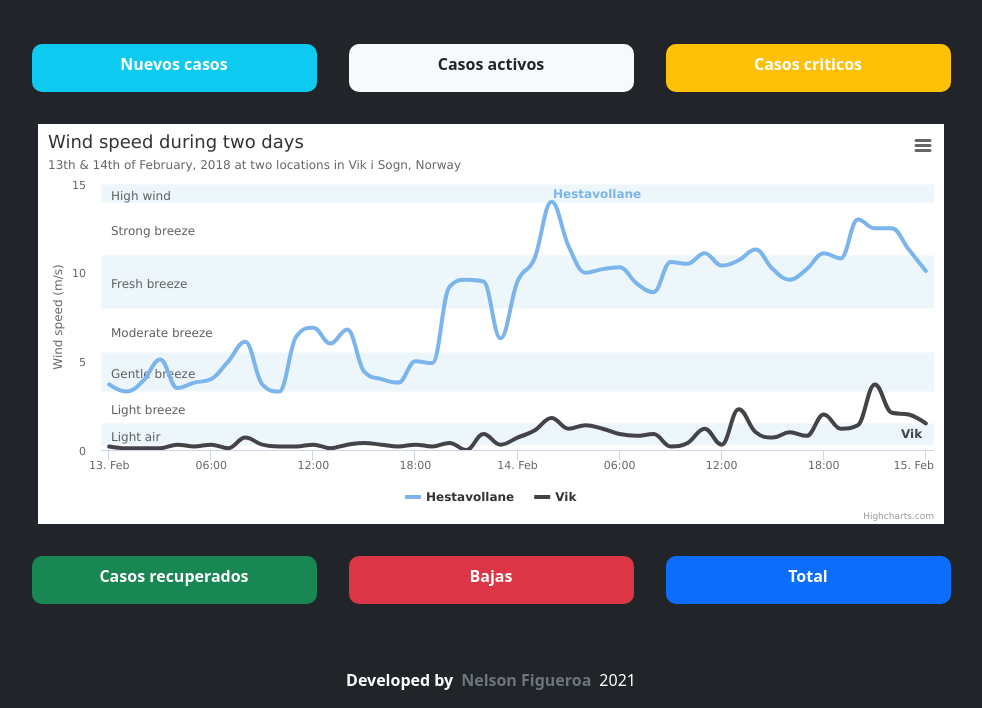
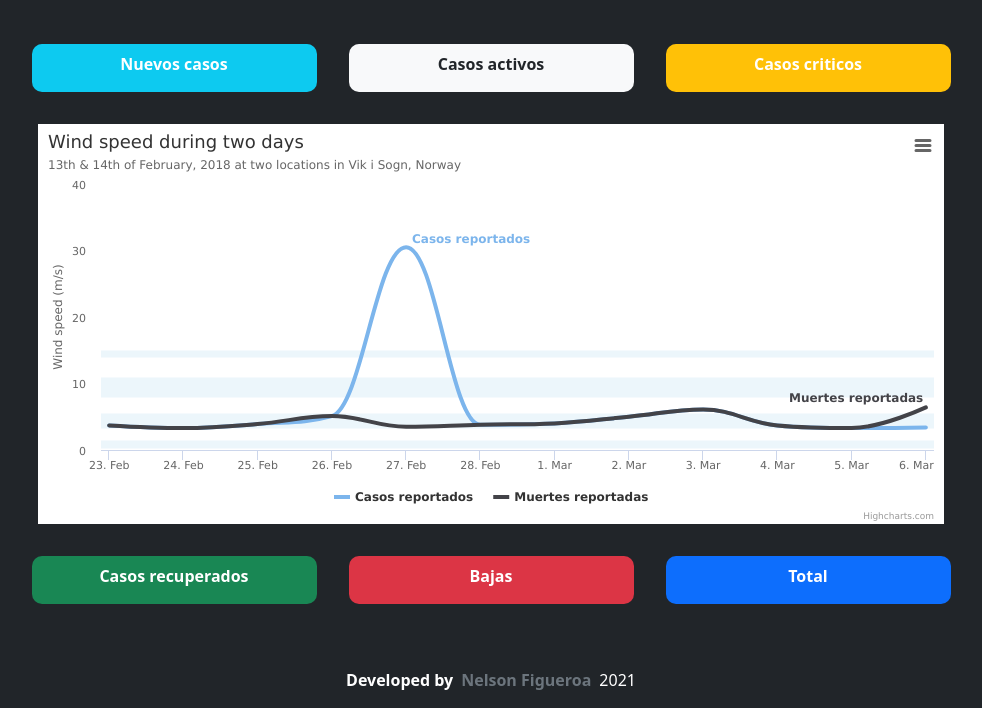
Before and after one commit to NelsonEstebanF/covid19, a Django app: page / in a window 1280 px wide. Shown: the part 210-918 px from the top of the page, without its empty margins (149-1131 px from the left). Run offline with Django 3.2, Linux system fonts and the light colour scheme; some libraries are stand-ins or nearby versions.

Commit message:
formatdate

```diff
--- a/core/templates/core/covid.html
+++ b/core/templates/core/covid.html
@@ -116,7 +116,6 @@
           to: 1.5,
           color: 'rgba(68, 170, 213, 0.1)',
           label: {
-            text: 'Light air',
               style: {
               color: '#606060'
             }
@@ -126,7 +125,6 @@
           to: 3.3,
           color: 'rgba(0, 0, 0, 0)',
           label: {
-            text: 'Light breeze',
               style: {
               color: '#606060'
             }
@@ -136,7 +134,6 @@
           to: 5.5,
           color: 'rgba(68, 170, 213, 0.1)',
           label: {
-            text: 'Gentle breeze',
               style: {
               color: '#606060'
             }
@@ -146,7 +143,6 @@
           to: 8,
           color: 'rgba(0, 0, 0, 0)',
           label: {
-            text: 'Moderate breeze',
               style: {
               color: '#606060'
             }
@@ -156,7 +152,6 @@
           to: 11,
           color: 'rgba(68, 170, 213, 0.1)',
           label: {
-            text: 'Fresh breeze',
               style: {
               color: '#606060'
             }
@@ -166,7 +161,6 @@
           to: 14,
           color: 'rgba(0, 0, 0, 0)',
           label: {
-            text: 'Strong breeze',
               style: {
               color: '#606060'
             }
@@ -176,7 +170,6 @@
           to: 15,
           color: 'rgba(68, 170, 213, 0.1)',
           label: {
-            text: 'High wind',
               style: {
               color: '#606060'
             }
@@ -197,28 +190,21 @@
           marker: {
             enabled: false
           },
-          pointInterval: 3600000, // one hour
-          pointStart: Date.UTC(2018, 1, 13, 0, 0, 0)
+          pointInterval: 86400000, // one day
+          pointStart: Date.UTC(2018,13,23)
         }
       },
       series: [{
-        name: 'Hestavollane',
+        name: 'Casos reportados',
         data: [
-          3.7, 3.3, 3.9, 5.1, 3.5, 3.8, 4.0, 5.0, 6.1, 3.7, 3.3, 6.4,
-          6.9, 6.0, 6.8, 4.4, 4.0, 3.8, 5.0, 4.9, 9.2, 9.6, 9.5, 6.3,
-          9.5, 10.8, 14.0, 11.5, 10.0, 10.2, 10.3, 9.4, 8.9, 10.6, 10.5, 11.1,
-          10.4, 10.7, 11.3, 10.2, 9.6, 10.2, 11.1, 10.8, 13.0, 12.5, 12.5, 11.3,
-          10.1
+          3.7, 3.3, 3.9, 5.1, 30.5, 3.8, 4.0, 5.0, 6.1, 3.7, 3.3, 3.4,
+
         ]
 
       }, {
-        name: 'Vik',
+        name: 'Muertes reportadas',
         data: [
-          0.2, 0.1, 0.1, 0.1, 0.3, 0.2, 0.3, 0.1, 0.7, 0.3, 0.2, 0.2,
-          0.3, 0.1, 0.3, 0.4, 0.3, 0.2, 0.3, 0.2, 0.4, 0.0, 0.9, 0.3,
-          0.7, 1.1, 1.8, 1.2, 1.4, 1.2, 0.9, 0.8, 0.9, 0.2, 0.4, 1.2,
-          0.3, 2.3, 1.0, 0.7, 1.0, 0.8, 2.0, 1.2, 1.4, 3.7, 2.1, 2.0,
-          1.5
+          3.7, 3.3, 3.9, 5.1, 3.5, 3.8, 4.0, 5.0, 6.1, 3.7, 3.3, 6.4,
         ]
       }],
       navigation: {
--- a/core/views.py
+++ b/core/views.py
@@ -19,22 +19,22 @@ countries.sort()
 def covid(request):
     if request.method=='POST':
         country = request.POST['selectedcountry']
-        weekReport=[]
+        pointStart_date = today - timedelta( days= 7)
+        new_cases =[]
+        deaths_per_day =[]
+        weekReport =[]
+        weekReport.append(pointStart_date)
         for i in range(7):
-            day = today - timedelta( days = i)
+            day = today - timedelta( days= i)
             querystring = { "country": country ,"day": day }
             response = requests.request("GET", url_history, headers=headers, params=querystring).json()
             response = response['response']
             if response:
                 response = response[len(response)-1]
-                new_cases = response['cases']['new']
-                deaths_per_day = response['deaths']['new']
-                date = response['day']
-                weekReport.append({
-                    'new_cases' : int(new_cases),
-                    'deaths_per_day' : int(deaths_per_day),
-                    'date' : date
-                })
+                new_cases.append(int(response['cases']['new']))
+                deaths_per_day.append(int(response['deaths']['new']))
+        weekReport.append(new_cases)
+        weekReport.append(deaths_per_day)
         pprint.pprint(weekReport)
 
         for i in allStatistics:
```
Lines whose indentation alone changed are shown as unchanged.
